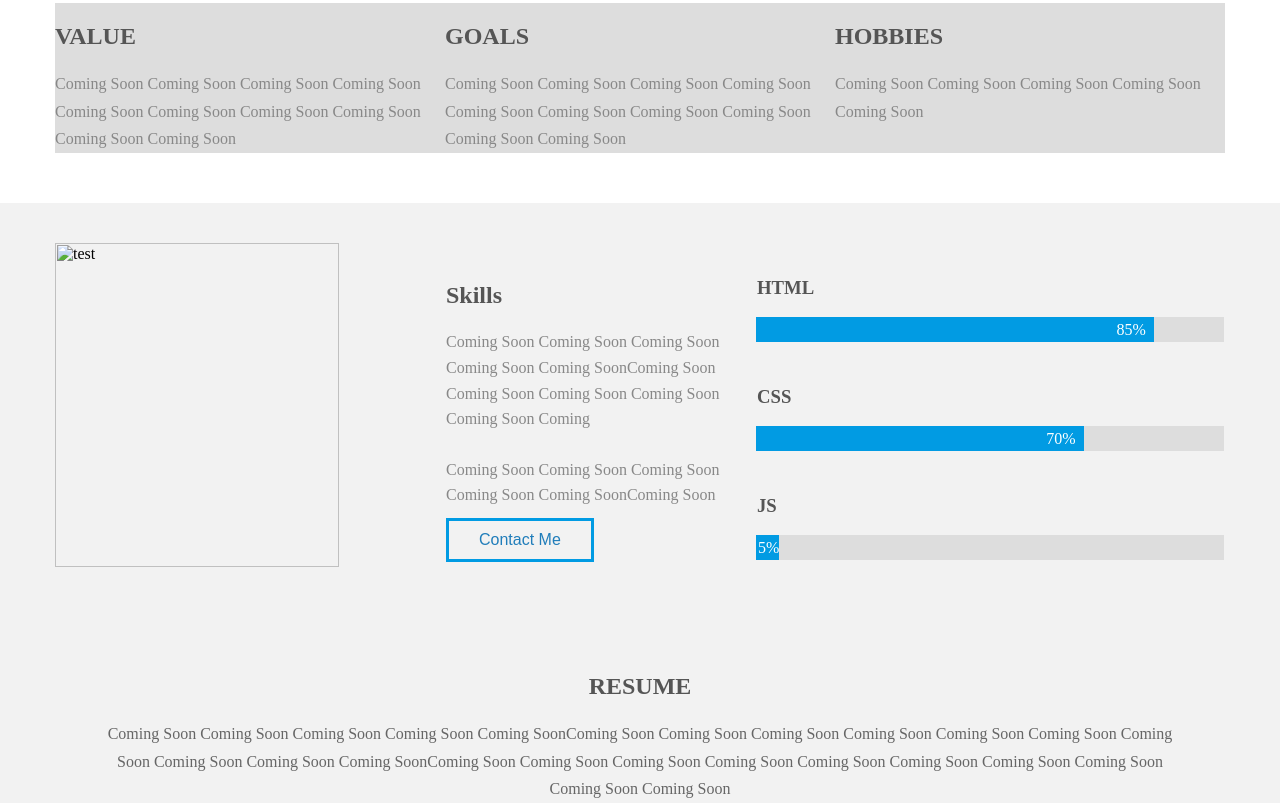
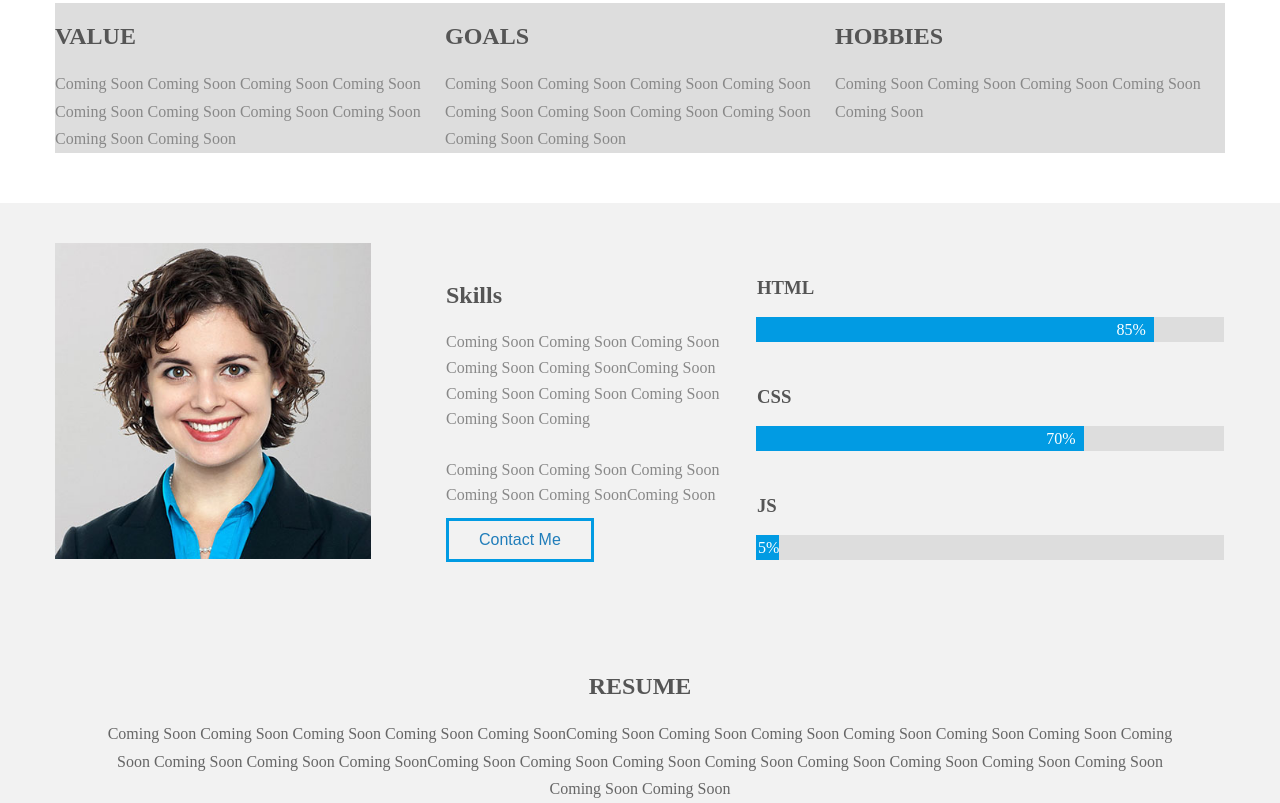
Before and after one commit to Sheyma83/portfolio, a plain HTML site: page index.html in a window 1280 px wide. Shown: the part 512-1315 px from the top of the page. Drawn offline with Linux system fonts and the light colour scheme.

Commit message:
Update index.html

```diff
--- a/index.html
+++ b/index.html
@@ -68,7 +68,7 @@
 		<div class="about-me">
 			<div class="container">
 				<div class="image">
-					<img src="images/me.jpg" alt="test">
+					<img src="me.jpg" alt="test">
 				</div>
 			<div class="my-skills">
 			<div class="container">
```
